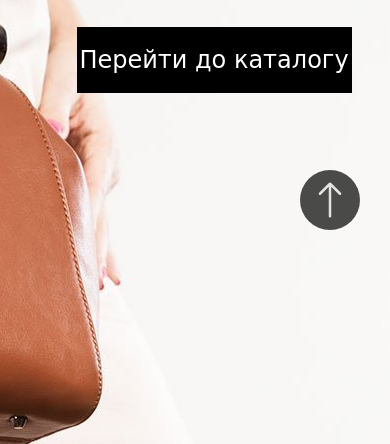
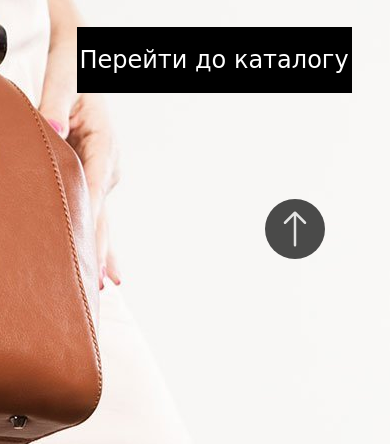
Before and after one commit to vviolettaaa/vviolettaaalab.github.io, a plain HTML site: page index.html in a window 390 px wide. Shown: the part 400-844 px from the top of the page. Drawn offline with nearby package versions, Linux system fonts and the light colour scheme; a web font is replaced by a local one.

Commit message:
Update style.css

```diff
--- a/style.css
+++ b/style.css
@@ -720,6 +720,6 @@ font-family: 'Roboto', sans-serif; */
 
 @media screen and (max-width: 410px) {
   .up {
-    inset: 570px 300px;
+    inset: 599px 265px;
   }
 }
```
